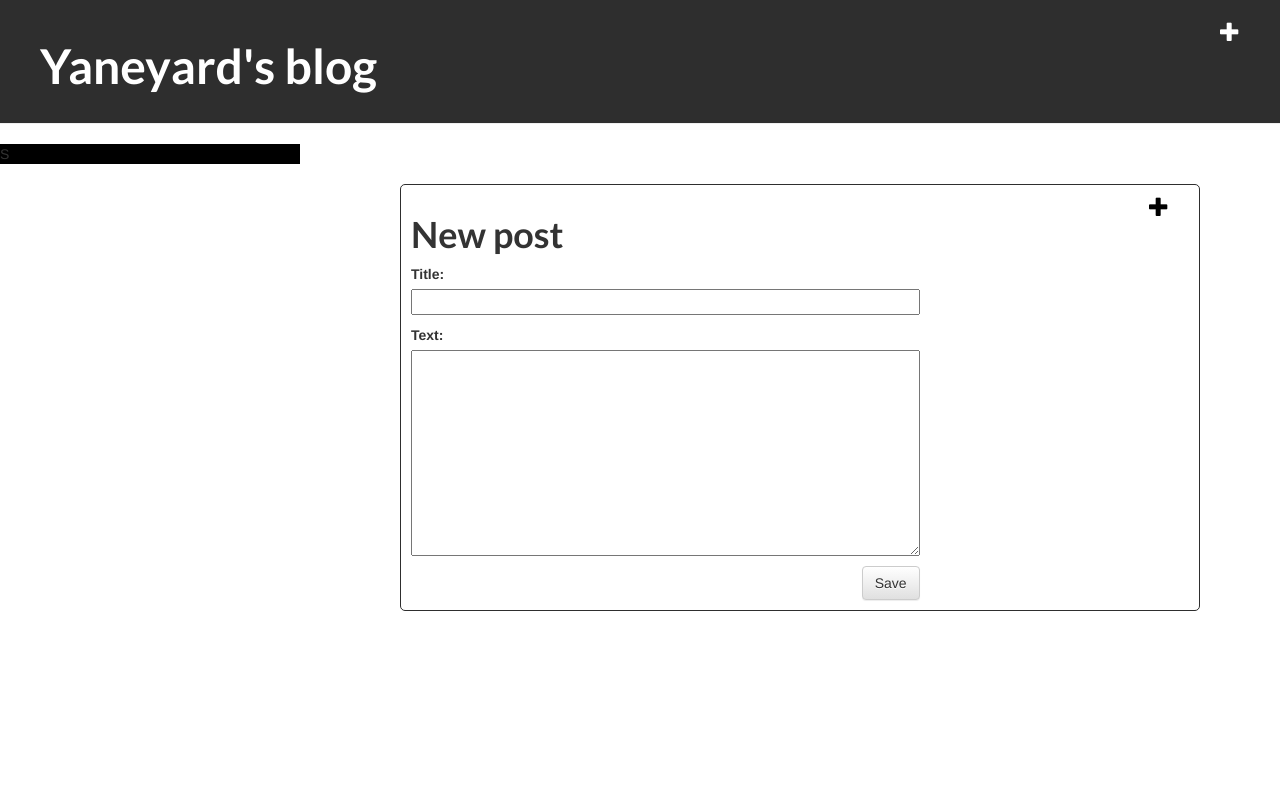
After one commit to yaneyard/blog, a Django app: page /post/new/ in a window 1280 px wide. The commit adds this page. Run offline with Django 3.2, Linux system fonts and the light colour scheme; the visitor is signed in with stand-in values (Sample User, id 1); some libraries are stand-ins or nearby versions.

Commit message:
3rd commit

```diff
--- /dev/null
+++ b/blog/forms.py
@@ -0,0 +1,9 @@
+from django import forms
+
+from .models import Post
+
+class PostForm(forms.ModelForm):
+
+    class Meta:
+        model = Post
+        fields = ('title', 'text',)
--- a/blog/models.py
+++ b/blog/models.py
@@ -13,5 +13,5 @@ class Post(models.Model):
         self.published_date = timezone.now()
         self.save()
 
-    def __srt__(self):
+    def __str__(self):
         return self.title
--- /dev/null
+++ b/blog/static/css/blog.css
@@ -0,0 +1,60 @@
+.page-header {
+    background-color: #2e2e2e;
+    margin-top: 0;
+    padding: 20px 20px 20px 40px;
+}
+
+.page-header h1, .page-header h1 a, .page-header h1 a:visited, .page-header h1 a:active {
+    color: #ffffff;
+    font-size: 36pt;
+    text-decoration: none;
+}
+
+.content {
+    margin-left: 400px;
+    margin-top: 20px;
+    padding: 10px;
+    width: 800px;
+    border: 1px solid #2e2e2e;
+    border-radius: 5px;
+}
+
+h1, h2, h3, h4 {
+    font-family: 'Lato', sans-serif;
+}
+
+.date {
+    color: #828282;
+}
+
+.save {
+    float: right;
+}
+
+.post-form textarea, .post-form input {
+    width: 100%;
+}
+
+.top-menu, .top-menu:hover, .top-menu:visited {
+    color: #ffffff;
+    float: right;
+    font-size: 15pt;
+    margin-right: 20px;
+}
+
+.post {
+    margin-bottom: 20px;
+    background: #c2c2c2;
+    border: 1px solid #2e2e2e;
+    border-radius: 5px;
+    padding: 10px;
+}
+
+.post h1 a, .post h1 a:visited {
+    color: #000000;
+}
+
+.left-pannel {
+    background-color: #000000;
+    width: 300px;
+}
--- /dev/null
+++ b/blog/templates/blog/base.html
@@ -0,0 +1,31 @@
+{% load static %}
+<html>
+    <head>
+        <title>Yaneyard's blog</title>
+        <link rel="stylesheet" href="//maxcdn.bootstrapcdn.com/bootstrap/3.2.0/css/bootstrap.min.css">
+        <link rel="stylesheet" href="//maxcdn.bootstrapcdn.com/bootstrap/3.2.0/css/bootstrap-theme.min.css">
+        <link rel="preconnect" href="https://fonts.gstatic.com">
+        <link href="https://fonts.googleapis.com/css2?family=Lato:wght@700&display=swap" rel="stylesheet">
+        <link rel="stylesheet" href="{% static 'css/blog.css' %}">
+    </head>
+    <body>
+        <div class="page-header">
+            {% if user.is_authenticated %}
+                <a href="{% url 'post_new' %}" class="top-menu"><span class="glyphicon glyphicon-plus"></span></a>
+            {% endif %}
+            <h1><a href="/">Yaneyard's blog</a></h1>
+        </div>
+        <div class="left-pannel">S</div>
+        <div class="content container">
+            {% if user.is_authenticated %}
+                <a href="{% url 'post_new' %}" class="top-menu"><span class="glyphicon glyphicon-plus" style="color:black"></span></a>
+            {% endif %}
+            <div class="row">
+                <div class="col-md-8">
+                    {% block content %}
+                    {% endblock %}
+                </div>
+            </div>
+        </div>
+    </body>
+</html>
--- /dev/null
+++ b/blog/templates/blog/post_edit.html
@@ -0,0 +1,9 @@
+{% extends 'blog/base.html' %}
+
+{% block content %}
+    <h1>New post</h1>
+    <form method="POST" class="post-form">{% csrf_token %}
+        {{ form.as_p }}
+        <button type="submit" class="save btn btn-default">Save</button>
+    </form>
+{% endblock %}
--- a/blog/urls.py
+++ b/blog/urls.py
@@ -3,4 +3,7 @@ from . import views
 
 urlpatterns = [
     path('', views.post_list, name='post_list'),
+    path('post/<int:pk>/', views.post_detail, name='post_detail'),
+    path('post/new/', views.post_new, name='post_new'),
+    path('post/<int:pk>/edit/', views.post_edit, name='post_edit'),
 ]
--- a/blog/views.py
+++ b/blog/views.py
@@ -1,4 +1,39 @@
-from django.shortcuts import render
+from django.shortcuts import render, get_object_or_404, redirect
+from django.utils import timezone
+from .models import Post
+from .forms import PostForm
 
 def post_list(request):
-    return render(request, 'blog/post_list.html', {})
+    posts = Post.objects.filter(published_date__lte=timezone.now()).order_by('published_date')
+    return render(request, 'blog/post_list.html', {'posts': posts})
+
+def post_detail(request, pk):
+    post = get_object_or_404(Post, pk=pk)
+    return render(request, 'blog/post_detail.html', {'post': post})
+
+def post_new(request):
+    if request.method == "POST":
+        form = PostForm(request.POST)
+        if form.is_valid():
+            post = form.save(commit=False)
+            post.author = request.user
+            post.published_date = timezone.now()
+            post.save()
+            return redirect('post_detail', pk=post.pk)
+    else:
+        form = PostForm()
+    return render(request, 'blog/post_edit.html', {'form': form})
+
+def post_edit(request, pk):
+    post = get_object_or_404(Post, pk=pk)
+    if request.method == "POST":
+        form = PostForm(request.POST, instance=post)
+        if form.is_valid():
+            post = form.save(commit=False)
+            post.author = request.user
+            post.published_date = timezone.now()
+            post.save()
+            return redirect('post_detail', pk=post.pk)
+    else:
+        form = PostForm(instance=post)
+    return render(request, 'blog/post_edit.html', {'form': form})
```
Also changed, not shown: blog/templates/blog/post_detail.html (added, +16 -0 lines), blog/templates/blog/post_list.html (+13 -9 lines).
